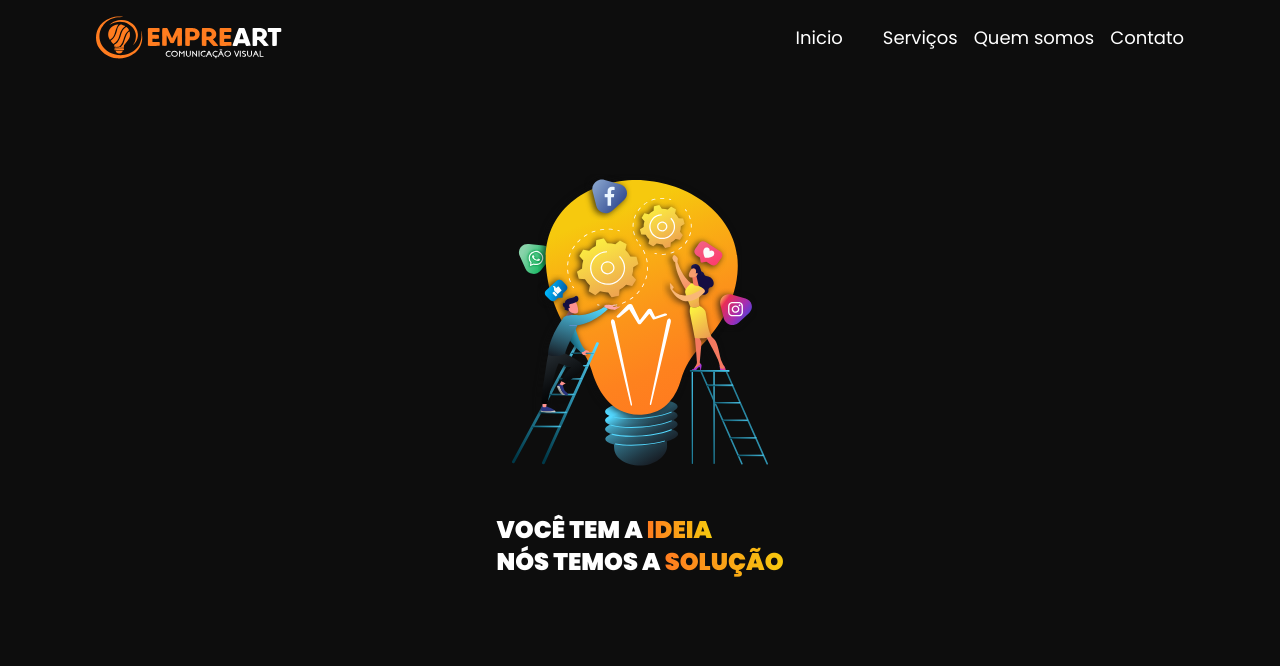
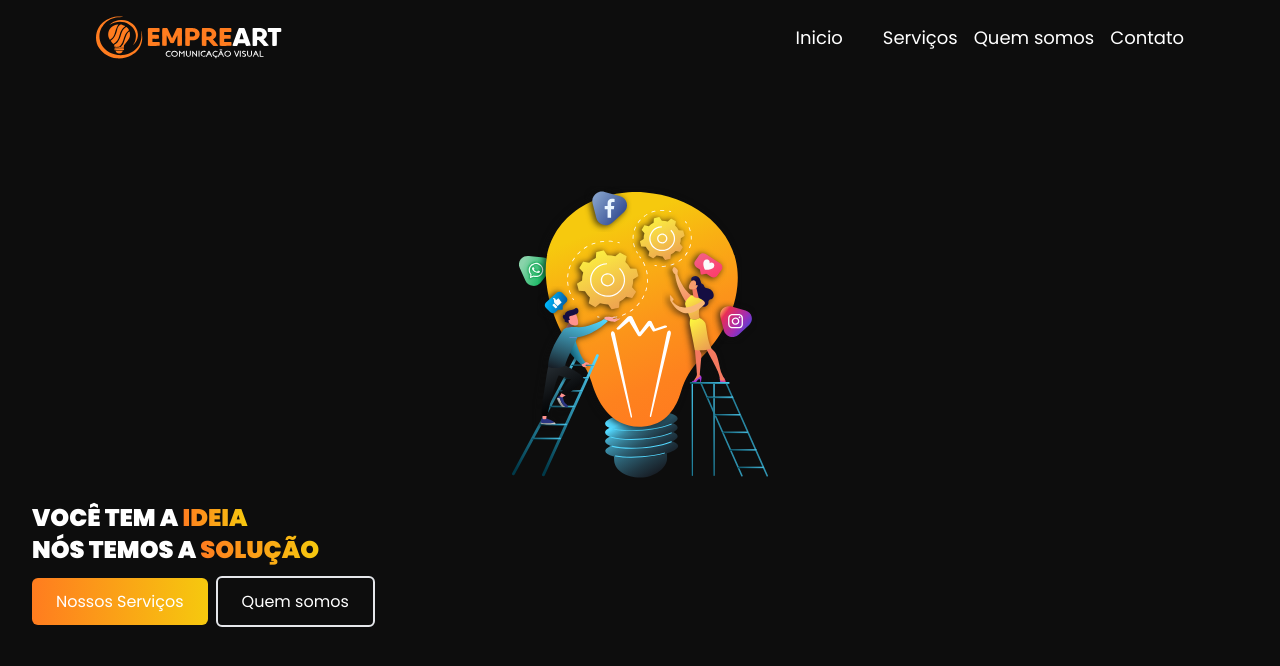
Before and after one commit to vitordcode/empreart, a React (Vite) app: page / in a window 1280 px wide. Shown: the top 666 px of the page. Built offline with nearby package versions, Linux system fonts and the light colour scheme.

Commit message:
header finalizado

```diff
--- a/src/components/Header.jsx
+++ b/src/components/Header.jsx
@@ -14,7 +14,7 @@ export function Header() {
   return (
     <header className="w-full  h-screen relative">
       <div className="fixed top-0 w-full">
-        <div className="flex justify-between items-center max-w-6xl mx-auto px-8 py-4">
+        <div className="flex justify-between items-center max-w-6xl mx-auto px-8 py-4 bg-background">
           <a href="#" className="">
             <img className="w-" src={logo} alt="Logo EmpreART" />
           </a>
@@ -50,11 +50,29 @@ export function Header() {
         </div>
       </div>
 
-      <section className="h-screen flex flex-col-reverse justify-center items-center">
-        <div className="py-12">
-          <h1 className="text-white font-extrabold uppercase text-2xl">Você tem a <span className='text-transparent bg-clip-text bg-gradient-to-r from-orange to-yellow'>Ideia</span><br></br> Nós temos a <span className='text-transparent bg-clip-text bg-gradient-to-r from-orange to-yellow'>Solução</span></h1>
+      <section className="px-8 h-screen flex flex-col justify-center">
+        <img className="w-64 mx-auto" src={lampada} alt="Lampada Header" />
+
+        <div className=''>
+          <h1 className="text-white font-extrabold uppercase text-2xl py-6">
+            Você tem a{' '}
+            <span className="text-transparent bg-clip-text bg-gradient-to-r from-orange to-yellow">
+              Ideia
+            </span>
+            <br></br> Nós temos a{' '}
+            <span className="text-transparent bg-clip-text bg-gradient-to-r from-orange to-yellow">
+              Solução
+            </span>
+          </h1>
+
+          <a
+            className="text-center bg-gradient-to-r from-orange to-yellow text-white px-6 py-3 rounded-md"
+            href="#"
+          >
+            Nossos Serviços
+          </a>
+          <a className='border-2 text-white px-6 py-3 rounded-md ml-2' href="#">Quem somos</a>
         </div>
-        <img className="w-64" src={lampada} alt="Lampada Header" />
       </section>
     </header>
   )
```
